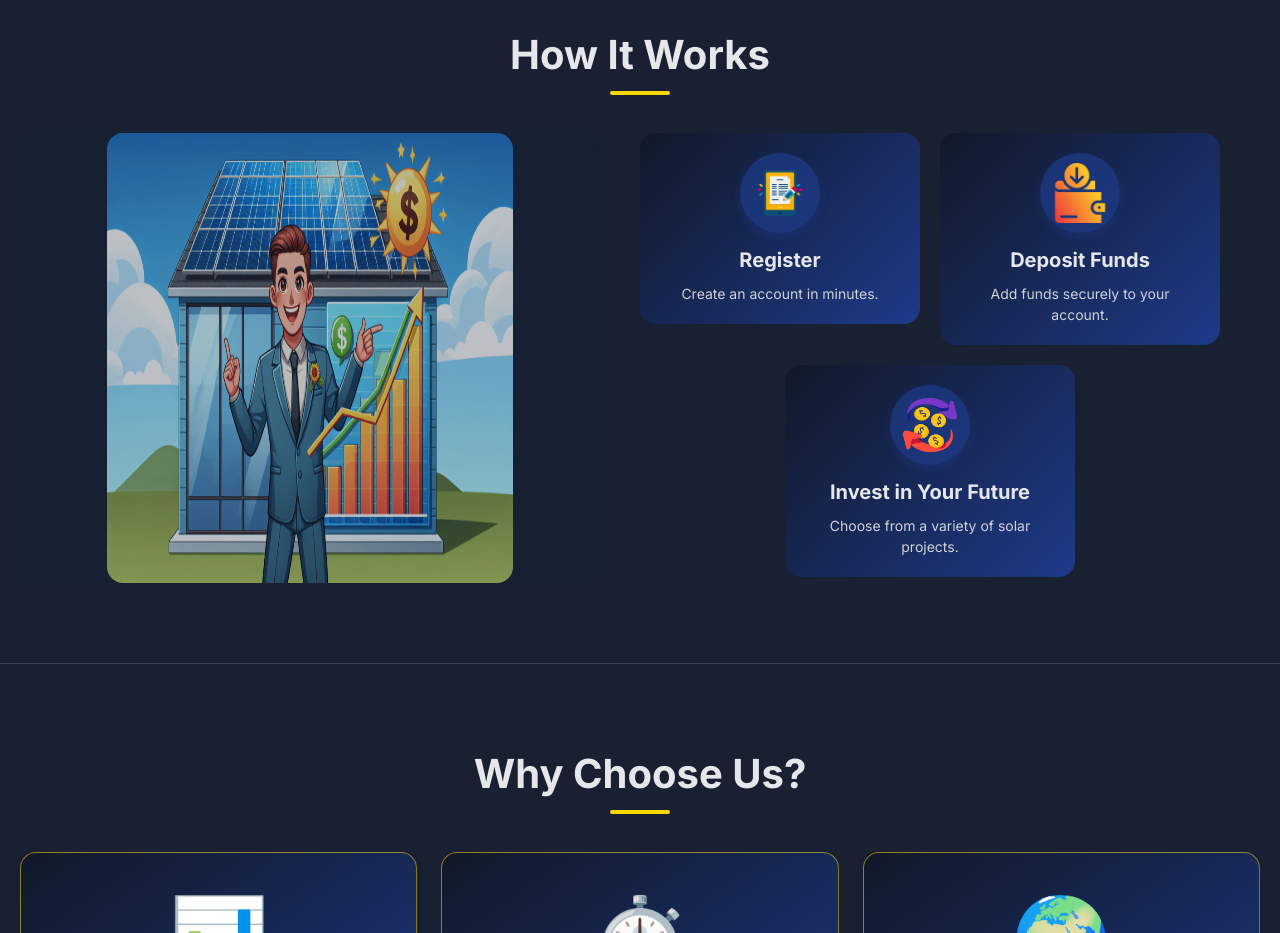
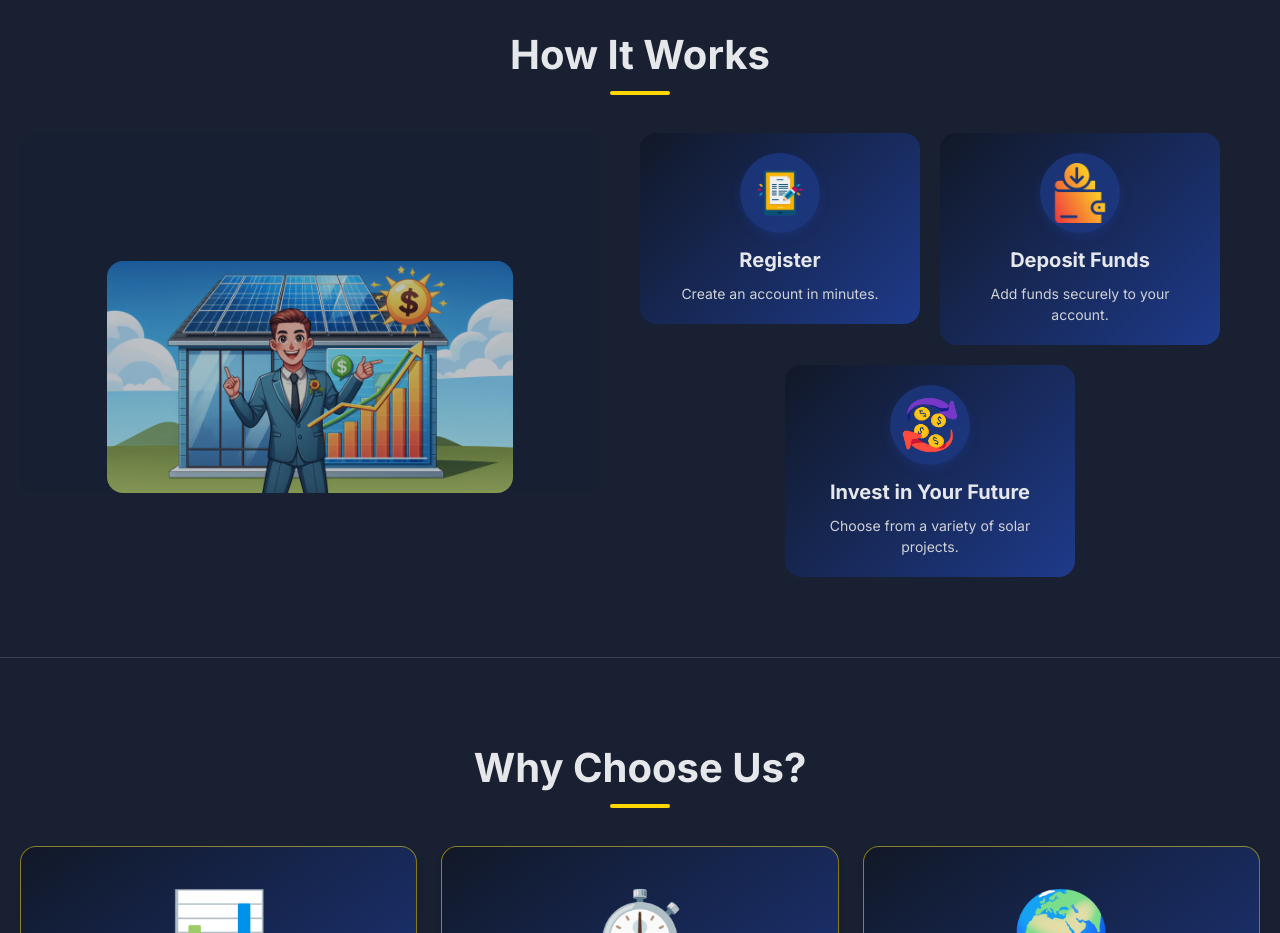
Before and after one commit to differentanthony/mynextjs, a Next.js app: page / in a window 1280 px wide. Shown: the part 1600-2533 px from the top of the page. Built offline with nearby package versions, Linux system fonts and the light colour scheme.

Commit message:
dashborad, wallet,homepage

```diff
--- a/src/app/dashboard/page.tsx
+++ b/src/app/dashboard/page.tsx
@@ -12,14 +12,14 @@ export default function PortfolioOverview() {
   ]);
 
   return (
-    <div className="bg-backgroundStart dark:bg-backgroundEnd min-h-screen p-6">
+    <div className="bg-backgroundStart dark:bg-backgroundEnd min-h-screen p-6  overflow-x-hidden">
       <div className="max-w-7xl mx-auto space-y-8">
         {/* Portfolio Balance Overview */}
         <div
           className="bg-gradient-to-r from-primaryAccent via-secondaryAccent to-primaryAccent
              p-6 sm:p-8 md:p-10 rounded-xl shadow-2xl flex flex-col
              md:flex-row justify-between items-center transform transition-all
-             duration-300 hover:scale-[1.03] group mt-10"
+             duration-300 hover:scale-[1.03] group mt-16"
         >
           {/* Left Content (Title + Subtitle) */}
           <div className="text-center md:text-left">
@@ -36,11 +36,11 @@ export default function PortfolioOverview() {
             className="text-4xl sm:text-5xl md:text-6xl font-semibold text-white mt-4 md:mt-0
                 group-hover:scale-105 transition-transform duration-300"
           >
-            ${portfolioBalance.toFixed(2)}
+            ₦{portfolioBalance.toFixed(2)}
           </p>
         </div>
 
-        <div className="grid grid-cols-1 md:grid-cols-2 gap-8 ">
+        <div className="grid grid-cols-1 md:grid-cols-2 gap-8 w-full">
           {/* Investment Performance Chart (Line) */}
           <div className="rounded-lg p-6 flex flex-col h-full">
             <div className="w-full h-full mt-4 flex justify-center items-center">
@@ -59,7 +59,7 @@ export default function PortfolioOverview() {
         </div>
 
         {/* Recent Transactions */}
-        <div className="bg-white dark:bg-gray-800 rounded-lg shadow-lg mt-8 p-6">
+        <div className="bg-white dark:bg-gray-800 rounded-lg shadow-lg mt-8 p-6 overflow-x-auto">
           <h3 className="text-xl font-semibold text-gray-700 dark:text-white">
             Recent Transactions
           </h3>
--- a/src/app/dashboard/settings/page.tsx
+++ b/src/app/dashboard/settings/page.tsx
@@ -44,7 +44,7 @@ export default function SettingsPage() {
     <div className="min-h-screen bg-backgroundStart dark:bg-backgroundEnd flex justify-center px-4 py-8">
       <div className="w-full max-w-6xl space-y-6">
         {/* Header */}
-        <h1 className="text-3xl font-bold text-foreground text-center pt-10">⚙️ Settings</h1>
+        <h1 className="text-3xl font-bold text-foreground text-center pt-16">⚙️ Settings</h1>
 
         {/* Settings Grid */}
         <div className="grid grid-cols-1 md:grid-cols-2 lg:grid-cols-3 gap-6">
--- a/src/app/dashboard/wallet/page.tsx
+++ b/src/app/dashboard/wallet/page.tsx
@@ -53,7 +53,7 @@ export default function WalletPage() {
       <div className="flex flex-col min-h-screen bg-backgroundStart dark:bg-backgroundEnd text-foreground px-4 md:px-8 py-6 overflow-x-hidden">
         {/* Header */}
         <header className="mb-6 text-center">
-          <h1 className="text-3xl font-bold text-white pt-10">💰 Wallet</h1>
+          <h1 className="text-3xl font-bold text-white pt-16">💰 Wallet</h1>
           <p className="text-mutedText">Manage your funds seamlessly</p>
         </header>
 
--- a/src/app/login/page.tsx
+++ b/src/app/login/page.tsx
@@ -30,7 +30,7 @@ export default function Login() {
   };
 
   return (
-    <main className="container mx-auto px-4 py-8 pt-20 min-h-screen flex flex-col items-center justify-center rounded-2xl ">
+    <main className="min-h-screen flex items-center justify-center px-4">
     <form
       onSubmit={handleSubmit}
       className="space-y-4 max-w-md w-full bg-gray-800 p-6 rounded-lg shadow-lg backdrop-blur-md"
@@ -73,16 +73,18 @@ export default function Login() {
       >
         {isLoading ? "Logging in..." : "Login"}
       </button>
-      </form>
       <p className="text-center text-gray-400 mt-4">
       Join us today!{" "}
       <Link
         href="/register"
-          className="text-[rgb(0,68,255)] hover:underline  hover:text-[rgb(255,215,0)] "
+        className="text-[rgb(0,68,255)] hover:underline hover:text-[rgb(255,215,0)]"
       >
         Sign up now.
       </Link>
     </p>
+    </form>
+
   </main>
+
   );
 }
--- a/src/style/Home.module.css
+++ b/src/style/Home.module.css
@@ -303,18 +303,20 @@
   max-width: 70%;
   display: flex;
   justify-content: center;
-}
-
-.howItWorksImage {
+  align-items: center;
   position: relative;
 }
 
 .howItWorksImage img {
+  margin-top: 8rem;
   width: 70%;
-  height: 450px;
+  max-height: 450px;
+  height: auto;
   border-radius: 16px;
   display: block;
+  object-fit: cover; /* Prevents stretching */
 }
+
 
 .howItWorksImage::after {
   content: "";
--- a/src/style/globals.css
+++ b/src/style/globals.css
@@ -23,4 +23,5 @@ body {
   width: 100%;
   height: 100%;
   scroll-behavior: smooth;
+  overflow-x: hidden;
 }
```
Lines whose indentation alone changed are shown as unchanged.
